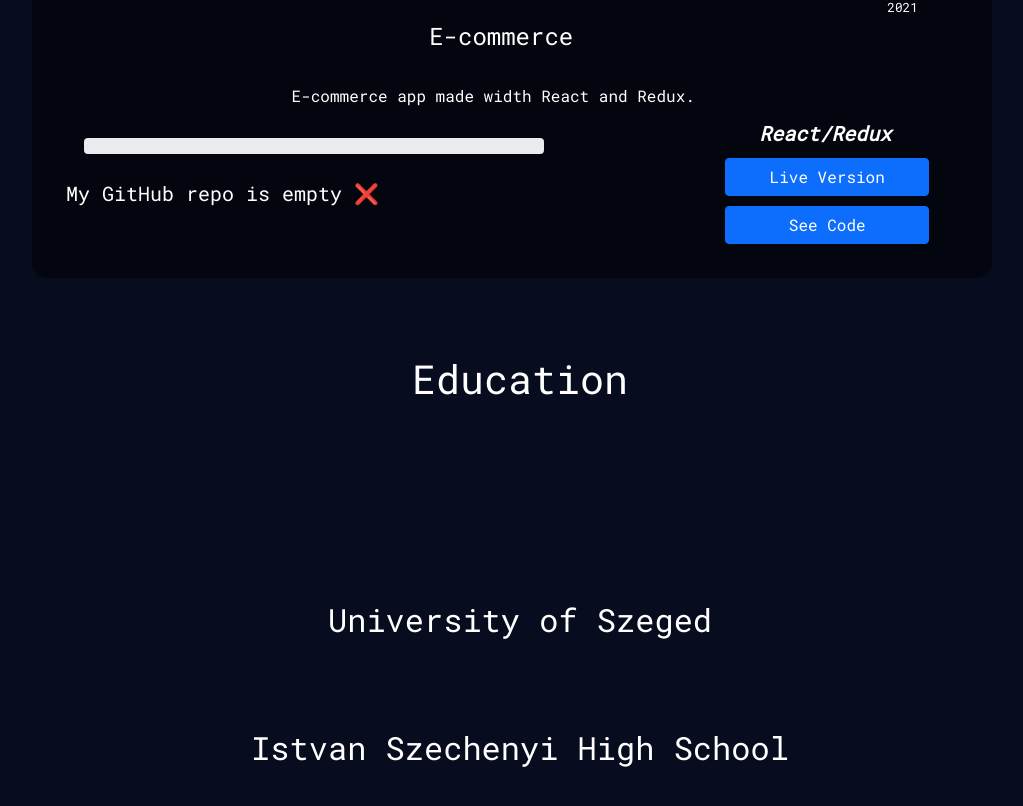
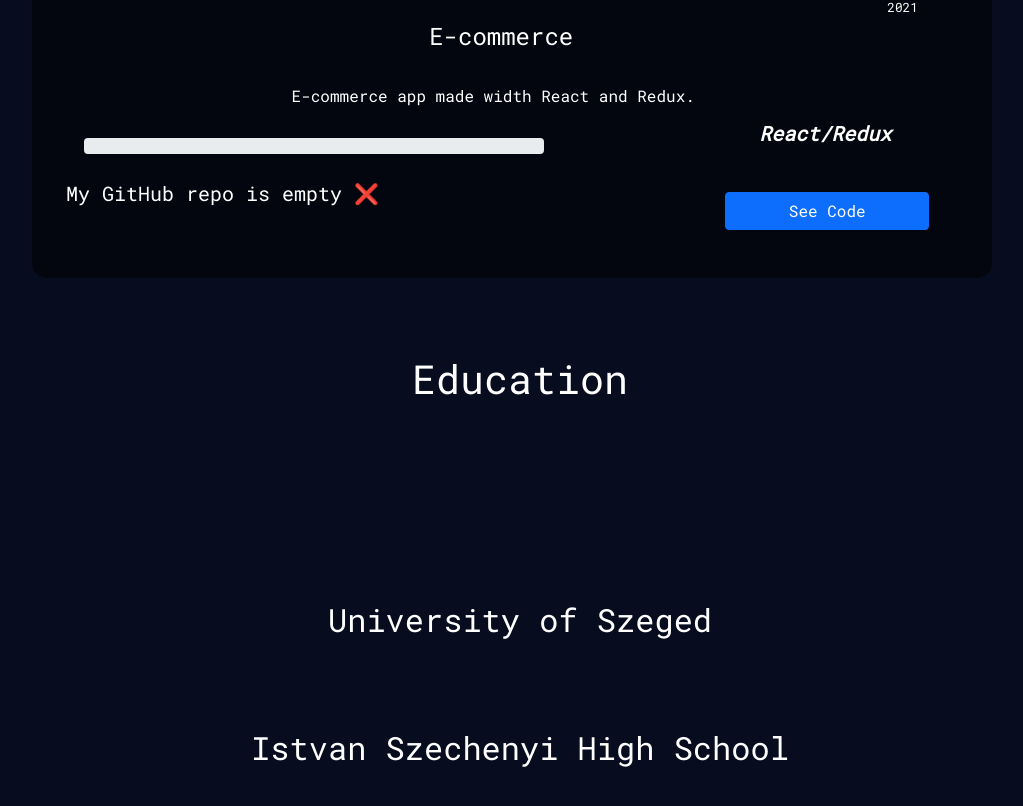
Before and after one commit to kdavid96/portfolio, a React (Create React App) app: page / in a window 1280 px wide. Shown: the part 1780-2586 px from the top of the page, without its empty margins (120-1143 px from the left). Built offline with nearby package versions, Linux system fonts and the light colour scheme; no server answers.

Commit message:
Live button rework

```diff
--- a/src/components/project-card/ProjectCard.js
+++ b/src/components/project-card/ProjectCard.js
@@ -125,7 +125,11 @@ export const ProjectCard = (props) => {
                         <p className="card-techstack">{props.techstack}</p>
                         <p className="card-date">{props.date}</p>
                         <div className="buttons">
-                            <Button href="liveversion" target="_blank">Live Version</Button>
+                            {props.live.length > 0 ?
+                                <Button href={props.live} target="_blank">Live Version</Button>
+                                :
+                                <br/>
+                            }
                             <Button href={link} target="_blank">See Code</Button>
                         </div>
                     </a>
--- a/src/components/projects/Projectlist.js
+++ b/src/components/projects/Projectlist.js
@@ -7,6 +7,7 @@ export const ProjectList = [
         date: '2021',
         img : './img/appointments.webp',
         repo_name: 'portfolio',
+        live: 'https://koppanydavid.netlify.app',
     },
     {
         id: 2,
@@ -16,6 +17,7 @@ export const ProjectList = [
         date: '2021',
         img : './img/appointments.webp',
         repo_name: 'webkert-communication',
+        live: 'https://webkert-4b250.web.app/',
     },
     {
         id: 3,
@@ -25,5 +27,6 @@ export const ProjectList = [
         date: '2021',
         img : './img/bookstore.jpg',
         repo_name: 'ecommerce-react-redux',
+        live: '',
     },
 ]
--- a/src/components/projects/projects.js
+++ b/src/components/projects/projects.js
@@ -27,7 +27,7 @@ export const Projects = () => {
                 <div className="content">
                     <h1 style={{marginTop: 100 + 'px'}}>Projects</h1>
                     <ul className="card-container">
-                        {ProjectList.map((data) => <li key={data.id}><ProjectCard name={data.name} desc={data.desc} techstack={data.techstack} date={data.date} img={data.img} repo_name={data.repo_name} id={data.id}/></li>)}
+                        {ProjectList.map((data) => <li key={data.id}><ProjectCard name={data.name} desc={data.desc} techstack={data.techstack} date={data.date} img={data.img} repo_name={data.repo_name} id={data.id} live={data.live}/></li>)}
                     </ul>
                 </div>
             </Fade>
```
